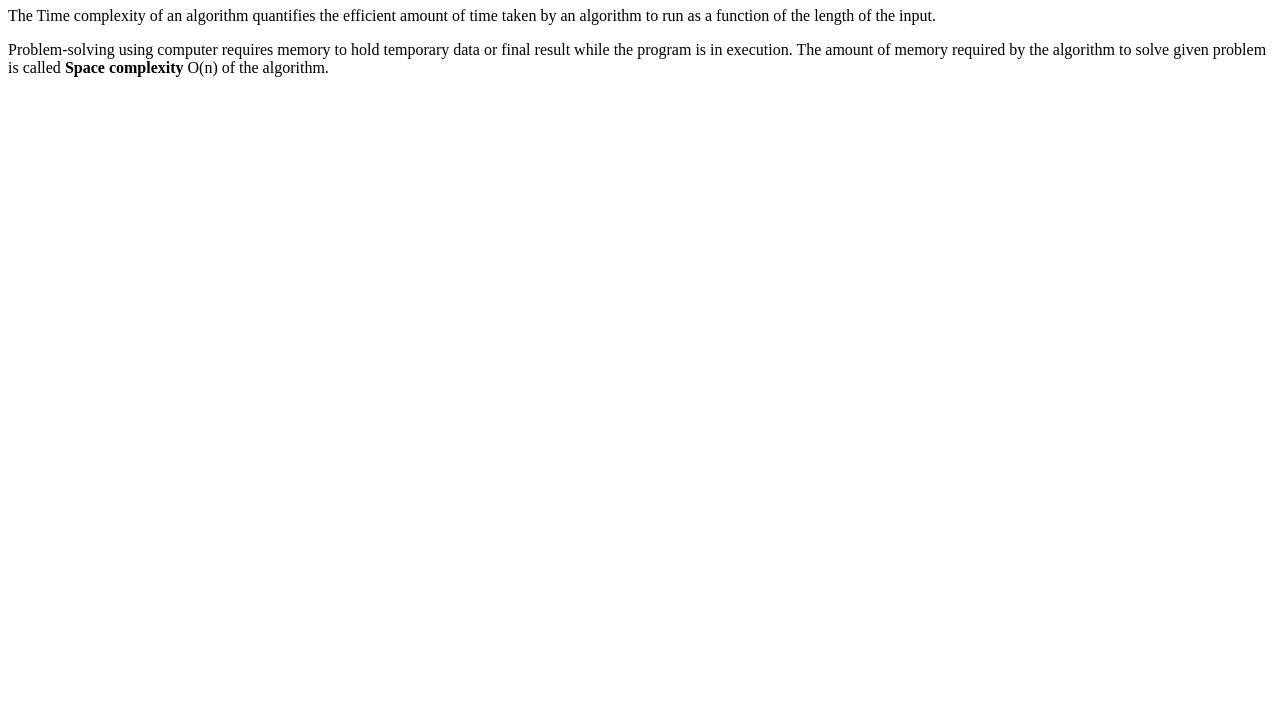
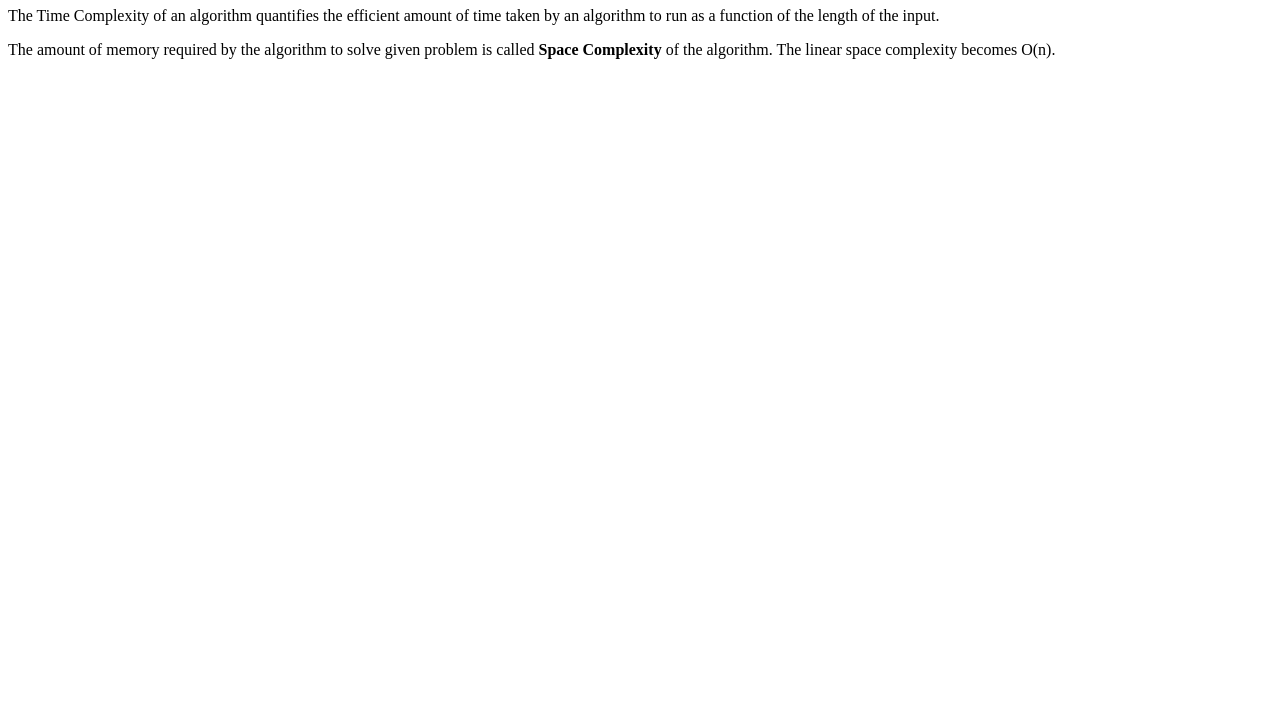
Before and after one commit to acciojob/time-and-space-complexity-das-Sumyadeep, a website: page main.html in a window 1280 px wide. Shown: the part 73-800 px from the top of the page. Drawn offline with Linux system fonts and the light colour scheme.

Commit message:
created a submission

```diff
--- a/main.html
+++ b/main.html
@@ -11,9 +11,9 @@
 
 	<h1>Time and Space Complexity</h1>
 
-	<p>The Time complexity of an algorithm quantifies the efficient amount of time taken by an algorithm to run as a function of the length of the input.</p>
+	<p>The Time Complexity of an algorithm quantifies the efficient amount of time taken by an algorithm to run as a function of the length of the input.</p>
 
-	<p>Problem-solving using computer requires memory to hold temporary data or final result while the program is in execution. The amount of memory required by the algorithm to solve given problem is called <b>Space complexity</b> O(n) of the algorithm.</p>
+	<p>The amount of memory required by the algorithm to solve given problem is called <b>Space Complexity</b> of the algorithm. The linear space complexity becomes O(n). </p>
 
 
     <script type="text/javascript" src="./script.js">
```
